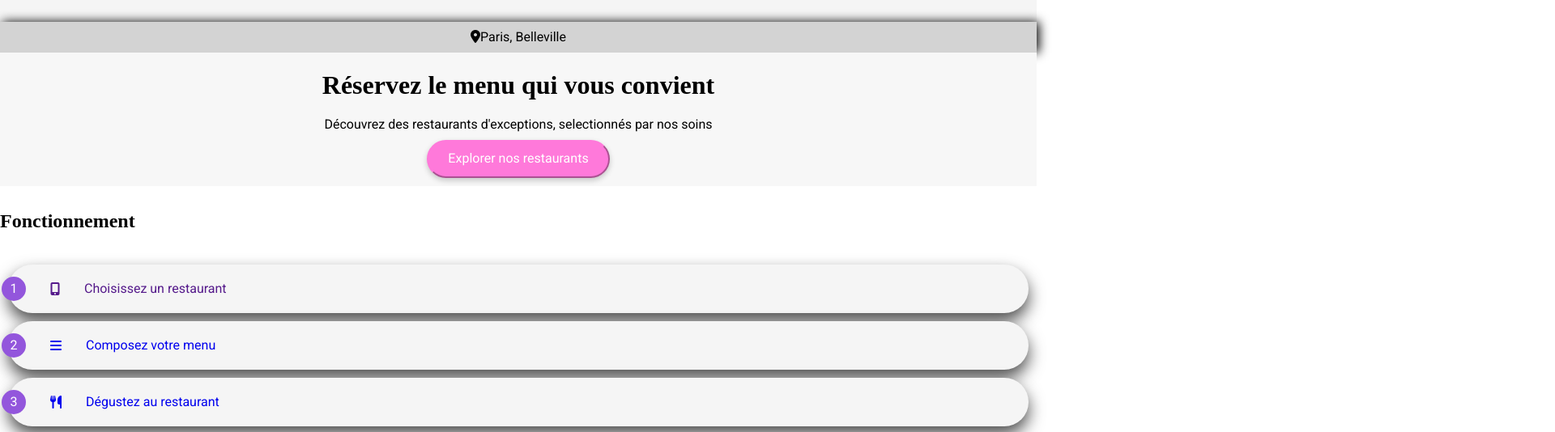
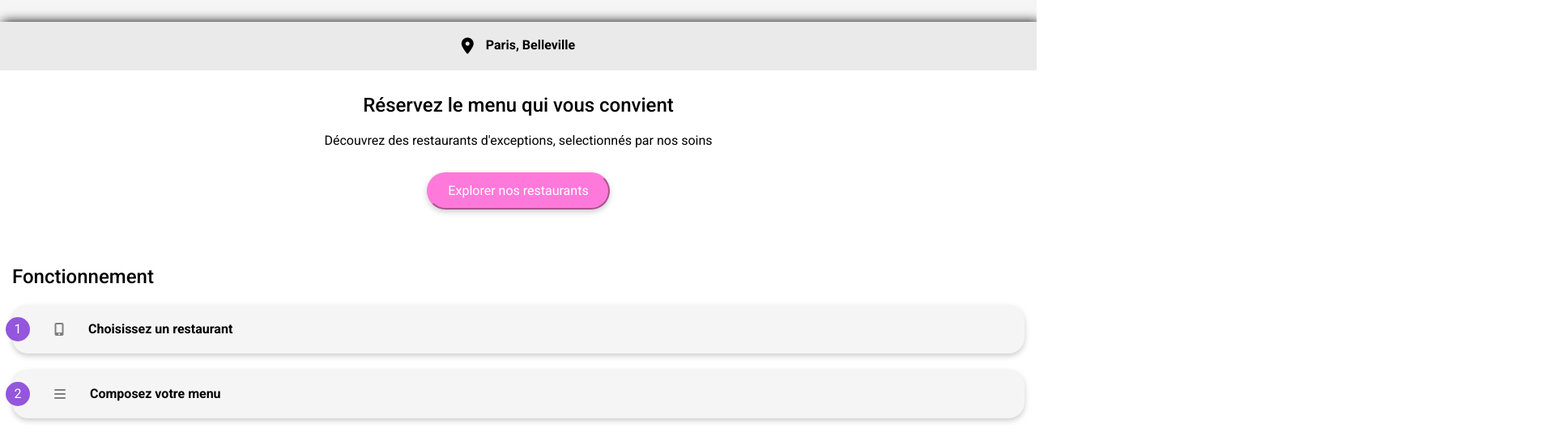
Before and after one commit to Lokoama/Dynamisez_une_page_web_avec_des_animations_CSS_Saleh_Jad, a website: page index.html in a window 1280 px wide. Shown: the part 59-593 px from the top of the page at 81% size, 1920 px wide, since content can reach past the window. Drawn offline with nearby package versions, Linux system fonts and the light colour scheme; a web font is replaced by a local one.

Commit message:
almost done index

```diff
--- a/index.html
+++ b/index.html
@@ -35,7 +35,7 @@
     <div id="container2">
         <header class="header">
             <div class="header_content">
-                <img src="./images/logo/ohmyfood.png" alt="logo oh my food">
+                <img class="logo" src="./images/logo/ohmyfood.png" alt="logo oh my food">
             </div>
         </header>
         <main class="main">
@@ -45,7 +45,7 @@
             </div>
             <div class="reservation">
                 <div>
-                    <h1>Réservez le menu qui vous convient</h1>
+                    <h2>Réservez le menu qui vous convient</h2>
                     <p>Découvrez des restaurants d'exceptions, selectionnés par nos soins</p>
                 </div>
                 <div class="reservation_btn">
@@ -163,7 +163,7 @@
 
         <footer class="footer">
 
-            <h2>Ohmyfood</h2>
+            <h2 class="logo">ohmyfood</h2>
             <div class="proposer">
                 <div class="link">
                     <a href="#">
--- a/sass/base/_typography.scss
+++ b/sass/base/_typography.scss
@@ -5,6 +5,6 @@
 body {
     font-family: 'roboto', 'sans-serif';
 }
-h1,h2 {
+h1,.logo {
     font-family: 'shrikhand', 'sans-serif';
 }
--- a/sass/layouts/_footer.scss
+++ b/sass/layouts/_footer.scss
@@ -3,6 +3,11 @@
     grid-area: bloc-footer;
     background-color: #353535;
     color: white;
+    font-size: 15px;
+    padding-bottom: 15px;
+    h2 {
+      margin: 15px 0;
+    }
     p {
       color: white;
     }
--- a/sass/layouts/_main.scss
+++ b/sass/layouts/_main.scss
@@ -2,19 +2,34 @@
 @mixin main {
 main {
     grid-area: bloc-main;
+    h2 {
+      font-weight: 500;
+      font-style: normal;
+    }
     div.location {
       display: flex;
       justify-content: center;
-      padding-top: 10px;
-      padding-bottom: 10px;
-      background-color: lightgrey;
-      box-shadow: 3px 0px 13px 0px #000000;;
+      padding : 20px 15px;
+      background-color: #eaeaea;
+      box-shadow: 3px 0px 13px 0px #000000;
+      font-weight: bold;
+      i {
+        margin-right: 15px;
+        font-size: 20px;
+      }
     }
     div.reservation {
       display: flex;
       flex-direction: column;
       text-align: center;
-      background-color: #F7F7F7;
+      background-color:white;
+      padding: 30px;
+      h2 {
+        padding: 0 40px;
+      }
+      p {
+        margin: 20px 0;
+      }
       &_btn {
         margin-top: 10px;
         margin-bottom: 10px;
@@ -25,22 +40,21 @@ main {
     }
   }
 
-
-
   aside {
+    padding: 0 15px;
+    margin-bottom: 50px;
     h2 {
       padding-top: 30px;
-      padding-bottom: 30px;
     }
     div.card_aside {
       display: flex;
       justify-content: flex-start;
-      border-radius: 30px;
+      border-radius: 20px;
       padding: 15px;
-      margin: 10px;
+      margin:20px 0;
       position: relative;
       background-color: whitesmoke;
-      box-shadow: 0px 10px 20px 0px rgba(0,0,0,0.70);
+      box-shadow: 0px 3px 7px 0px rgba(0, 0, 0, 0.2);
       .number {
         border-radius: 100%;
         background-color: $color-primary;
@@ -51,13 +65,22 @@ main {
         justify-content: space-around;
         align-items: center;
         margin-left: -23px;
-
       }
-      .aside_text,
-      i {
+      &:hover {
+        background-color: #f5edff;
+        i {
+          color: $color-primary;
+        }
+      }
+      .aside_text,i {
         margin-top: auto;
         margin-bottom: auto;
         padding-left: 30px;
+        color: black;
+        font-weight: bold;
+      }
+      i {
+        color: grey;
       }
     }
   }
@@ -68,6 +91,7 @@ main {
 
   .bloc3 {
     padding-top: 40px;
+    padding-bottom: 40px;
     background-color: #F7F7F7;
     .card {
       position: relative;
@@ -97,37 +121,22 @@ main {
 
   .card_txt {
     position: relative;
-    margin-bottom: 30px;
+    margin-bottom: 15px;
+    padding: 10px;
     cursor: pointer;
     transition: all 0.3s ease;
     display: flex;
     justify-content: space-between;
-
+    color: black;
+    .card_txt-left {
+      font-size: 16px;
+    }
     .card_txt_icone {
       position: relative;
       align-items: center;
-      padding-right: 50px;
-      margin-top: auto;
-      margin-bottom: auto;
-      i {
-        position: absolute;
-        top: 0;
-        left: 0;
-        display: block;
-        font-size: larger;
-      }
-
-      .icon-default {
-        transition: opacity 0.5s, transform 0.5s;
-      }
-
-      .icon-hover {
-        transition: opacity 0.5s, transform 0.5s;
-        opacity: 0;
-      }
-    }
-
-    &:hover {
+      padding-right: 18px;
+      margin: 10px;
+      &:hover {
       .icon-hover {
         transform:scale(1);
         opacity: 1;
@@ -136,6 +145,25 @@ main {
         opacity: 0;
       }
     }
+      i {
+        position: absolute;
+        top: 0;
+        left: 0;
+        display: block;
+        font-size: larger;
+      }
+      .icon-default {
+        transition: opacity 0.5s, transform 0.5s;
+        color: grey;
+      }
+      .icon-hover {
+        transition: opacity 0.5s, transform 0.5s;
+        opacity: 0;
+        color: $color-primary;
+      }
+    }
+
+
   }
 
 }
--- a/sass/style.scss
+++ b/sass/style.scss
@@ -15,15 +15,11 @@
 
 // animation spinner
 #container1 {
-  height: 100%;
-  width: 100%;
   position: absolute;
-  top: 0;
-  bottom: 0;
+  top: 50%;
+  left: 47%;
   section.bloc1 {
       position: relative;
-      top: 50%;
-      left: 50%;
           @include loading;
   }
 }
--- a/sass/utils/_mixins.scss
+++ b/sass/utils/_mixins.scss
@@ -98,5 +98,5 @@
 @mixin card_dimension {
   border-radius: 10px;
   background-color: white;
-  box-shadow: 0 10px 15px -8px rgb(0 0 0 / 59%)
+  box-shadow: 0px 3px 7px 0px rgba(0, 0, 0, 0.2);
 }
```
Also changed, not shown: public/css/style.css, 1 other file.
